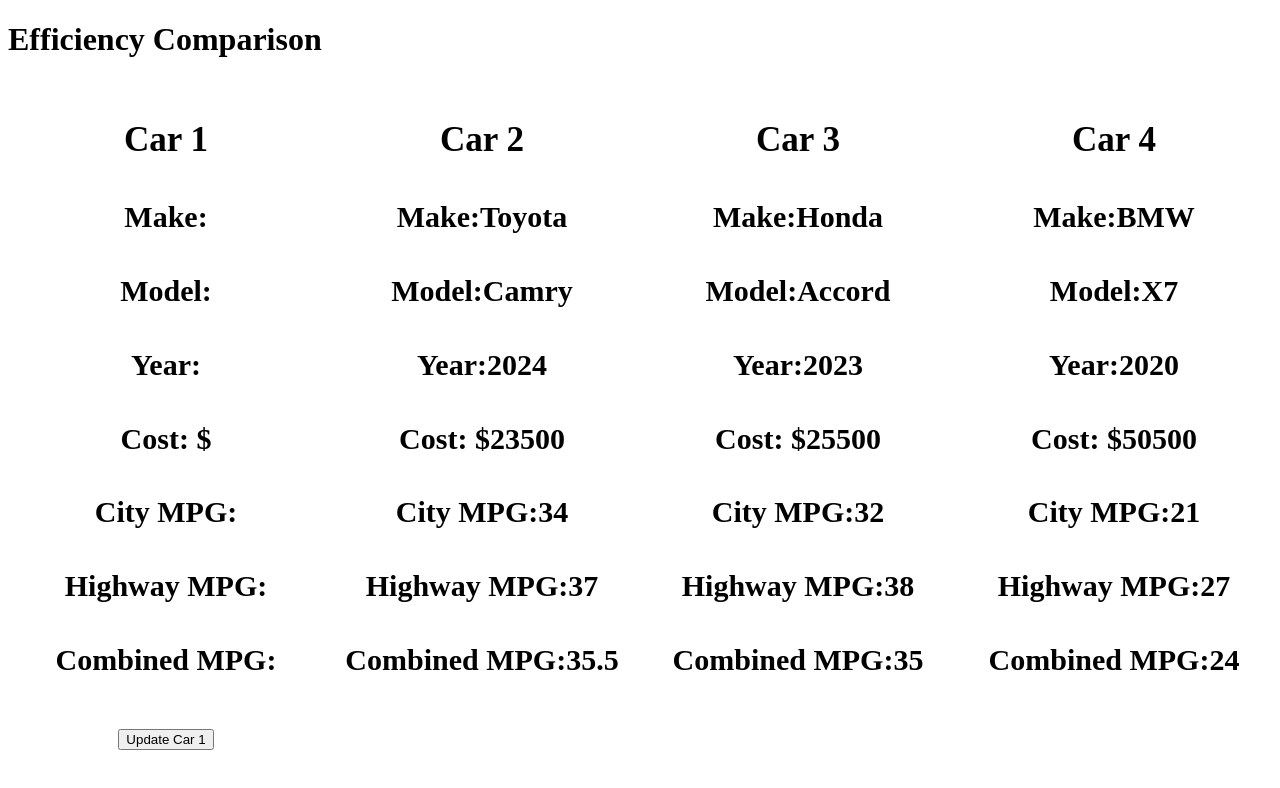
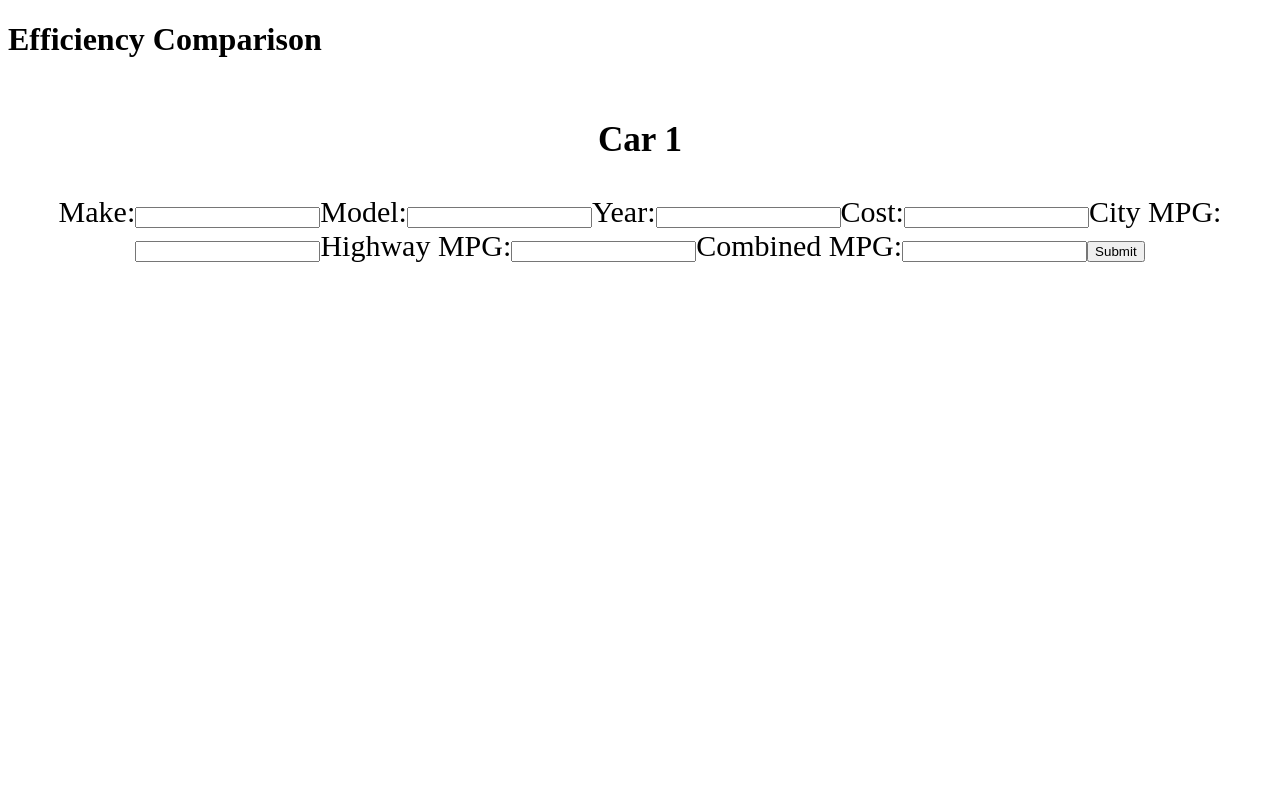
Before and after one commit to sfazliddin/CarComparison, a React (Vite) app: page / in a window 1280 px wide. Shown: the top 788 px of the page. Built offline with nearby package versions, Linux system fonts and the light colour scheme; no server answers.

Commit message:
added a gorm to input car info

```diff
--- a/src/pages/EfficiencyComparison.jsx
+++ b/src/pages/EfficiencyComparison.jsx
@@ -1,14 +1,6 @@
 import { useState } from "react";
-import { rapidApiHost, rapidApiKey } from "../utils/api";
 
 class Car {
-  make;
-  model;
-  year;
-  cost;
-  cityMPG;
-  highwayMPG;
-  combinedMPG;
   constructor(make, model, year, cost, cityMPG, highwayMPG, combinedMPG) {
     this.make = make;
     this.model = model;
@@ -19,42 +11,41 @@
     this.combinedMPG = combinedMPG;
   }
 }
+
 const EfficiencyComparison = () => {
-  const getCar = async () => {
-    const url =
-      "https://car-api2.p.rapidapi.com/api/mileages?direction=asc&verbose=yes&sort=id&model=accord&trim=lx&year=2023&make=honda";
-    const options = {
-      method: "GET",
-      headers: {
-        "X-RapidAPI-Key": rapidApiKey,
-        "X-RapidAPI-Host": rapidApiHost,
-      },
-    };
-
-    try {
-      const response = await fetch(url, options);
-      const result = await response.text();
-      console.log(result);
-      setCar1((prevCar1) => ({ ...prevCar1, make: result }));
-    } catch (error) {
-      console.error(error);
-    }
-  };
-  const [car1, setCar1] = useState({
+  const [carInfo, setCarInfo] = useState({
     make: "",
     model: "",
-    year: null,
-    cost: null,
-    cityMPG: null,
-    highwayMPG: null,
-    combinedMPG: null,
+    year: "",
+    cost: "",
+    cityMPG: "",
+    highwayMPG: "",
+    combinedMPG: "",
   });
 
-  // const car1 = new Car("Ford", "Escape", 2022, 24500, 29, 34, 31.5);
-  const car2 = new Car("Toyota", "Camry", 2024, 23500, 34, 37, 35.5);
-  const car3 = new Car("Honda", "Accord", 2023, 25500, 32, 38, 35);
-  const car4 = new Car("BMW", "X7", 2020, 50500, 21, 27, 24);
+  const handleChange = (e) => {
+    setCarInfo({ ...carInfo, [e.target.name]: e.target.value });
+  };
 
+  const submitForm = () => {
+    const { make, model, year, cost, cityMPG, highwayMPG, combinedMPG } =
+      carInfo;
+    const car = new Car(
+      make,
+      model,
+      year,
+      cost,
+      cityMPG,
+      highwayMPG,
+      combinedMPG
+    );
+
+    // Example: Log the car information
+    console.log("Car Information:", car);
+
+    // Add your logic here to further use or display the car information
+  };
+  console.log;
   return (
     <>
       <h1 style={{ alignSelf: "center" }}>Efficiency Comparison</h1>
@@ -68,47 +59,85 @@
       >
         <div style={{ flex: "20%", padding: "5px" }}>
           <h3> Car 1</h3>
-          <h4>Make:{car1.make}</h4>
-          <h4>Model:{car1.model}</h4>
-          <h4>Year:{car1.year}</h4>
-          <h4>Cost: ${car1.cost}</h4>
-          <h4>City MPG:{car1.cityMPG}</h4>
-          <h4>Highway MPG:{car1.highwayMPG}</h4>
-          <h4>Combined MPG:{car1.combinedMPG}</h4>
-          <button>Update Car 1</button>
-        </div>
-        <div style={{ flex: "20%", padding: "5px" }}>
-          <h3> Car 2</h3>
-          <h4>Make:{car2.make}</h4>
-          <h4>Model:{car2.model}</h4>
-          <h4>Year:{car2.year}</h4>
-          <h4>Cost: ${car2.cost}</h4>
-          <h4>City MPG:{car2.cityMPG}</h4>
-          <h4>Highway MPG:{car2.highwayMPG}</h4>
-          <h4>Combined MPG:{car2.combinedMPG}</h4>
-        </div>
-        <div style={{ flex: "20%", padding: "5px" }}>
-          <h3> Car 3</h3>
-          <h4>Make:{car3.make}</h4>
-          <h4>Model:{car3.model}</h4>
-          <h4>Year:{car3.year}</h4>
-          <h4>Cost: ${car3.cost}</h4>
-          <h4>City MPG:{car3.cityMPG}</h4>
-          <h4>Highway MPG:{car3.highwayMPG}</h4>
-          <h4>Combined MPG:{car3.combinedMPG}</h4>
-        </div>
-        <div style={{ flex: "20%", padding: "5px" }}>
-          <h3> Car 4</h3>
-          <h4>Make:{car4.make}</h4>
-          <h4>Model:{car4.model}</h4>
-          <h4>Year:{car4.year}</h4>
-          <h4>Cost: ${car4.cost}</h4>
-          <h4>City MPG:{car4.cityMPG}</h4>
-          <h4>Highway MPG:{car4.highwayMPG}</h4>
-          <h4>Combined MPG:{car4.combinedMPG}</h4>
+          <form>
+            <label htmlFor="make">Make:</label>
+            <input
+              type="text"
+              id="make"
+              name="make"
+              value={carInfo.make}
+              onChange={handleChange}
+              required
+            />
+
+            <label htmlFor="model">Model:</label>
+            <input
+              type="text"
+              id="model"
+              name="model"
+              value={carInfo.model}
+              onChange={handleChange}
+              required
+            />
+
+            <label htmlFor="year">Year:</label>
+            <input
+              type="number"
+              id="year"
+              name="year"
+              value={carInfo.year}
+              onChange={handleChange}
+              required
+            />
+
+            <label htmlFor="cost">Cost:</label>
+            <input
+              type="number"
+              id="cost"
+              name="cost"
+              value={carInfo.cost}
+              onChange={handleChange}
+              required
+            />
+
+            <label htmlFor="cityMPG">City MPG:</label>
+            <input
+              type="number"
+              id="cityMPG"
+              name="cityMPG"
+              value={carInfo.cityMPG}
+              onChange={handleChange}
+              required
+            />
+
+            <label htmlFor="highwayMPG">Highway MPG:</label>
+            <input
+              type="number"
+              id="highwayMPG"
+              name="highwayMPG"
+              value={carInfo.highwayMPG}
+              onChange={handleChange}
+              required
+            />
+
+            <label htmlFor="combinedMPG">Combined MPG:</label>
+            <input
+              type="number"
+              id="combinedMPG"
+              name="combinedMPG"
+              value={carInfo.combinedMPG}
+              onChange={handleChange}
+              required
+            />
+
+            <button type="button" onClick={submitForm}>
+              Submit
+            </button>
+          </form>
         </div>
       </div>
     </>
   );
 };
+
 export default EfficiencyComparison;
--- a/src/utils/api.js
+++ /dev/null
@@ -1,4 +0,0 @@
-const rapidApiKey = process.env.Rapid_API_KEY;
-const rapidApiHost = process.env.Rapid_API_HOST;
-
-export { rapidApiHost, rapidApiKey }
```
